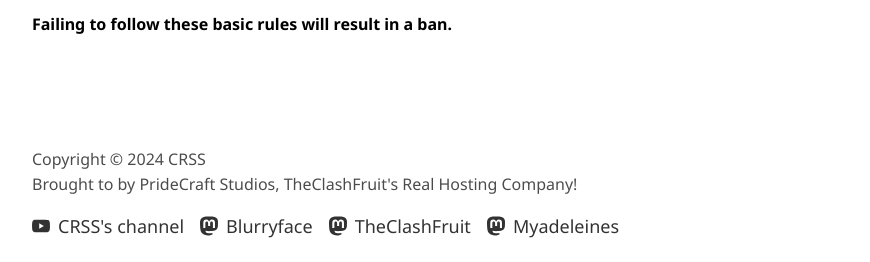
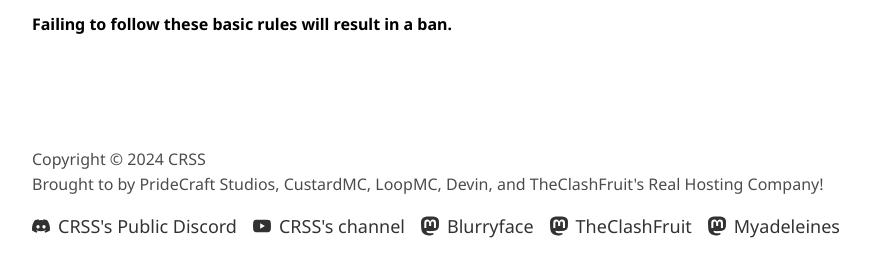
Before and after one commit to CRSS666/Website, a PHP site: template template/index.twig in a window 1280 px wide. Shown: the part 582-844 px from the top of the page, without its empty margins (152-1022 px from the left). Run offline with PHP 8.4, Linux system fonts and the light colour scheme; the template is opened without the code that fills it, so the values that code supplies are empty; some libraries are stand-ins or nearby versions.

Commit message:
Discord + more "sponsors"

```diff
--- a/template/includes/footer.twig
+++ b/template/includes/footer.twig
@@ -7,26 +7,36 @@
 <footer class="pageFooter container">
   <p class="copyright">
     Copyright &copy; 2024 CRSS <br>
-    Brought to by PrideCraft Studios, TheClashFruit's Real Hosting Company!
+    Brought to by PrideCraft Studios, CustardMC, LoopMC, Devin, and TheClashFruit's Real Hosting Company!
   </p>
 
   <div class="SNS-Links">
+
+      <a href="https://discord.gg/8exzHJQh7p" target="_blank" rel="me">
+        <img src="/img/Discord.svg" alt="YouTube's icon">
+        <span>CRSS's Public Discord</span>
+      </a>
+
       <a href="https://youtube.com/@CRSS666" target="_blank" rel="me">
         <img src="/img/Youtube.svg" alt="YouTube's icon">
         <span>CRSS's channel</span>
       </a>
+
       <a href="https://tech.lgbt/@blurryface" target="_blank" rel="me">
         <img src="/img/Mastodon.svg" alt="Mastodon's icon">
         <span>Blurryface</span>
       </a>
+
       <a href="https://wetdry.world/@TheClashFruit" target="_blank" rel="me">
         <img src="/img/Mastodon.svg" alt="Mastodon's icon">
         <span>TheClashFruit</span>
       </a>
+
       <a href="https://wetdry.world/@Myadeleines" target="_blank" rel="me">
         <img src="/img/Mastodon.svg" alt="Mastodon's icon">
         <span>Myadeleines</span>
       </a>
+
   </div>
 </footer>
 {% endif %}
```
